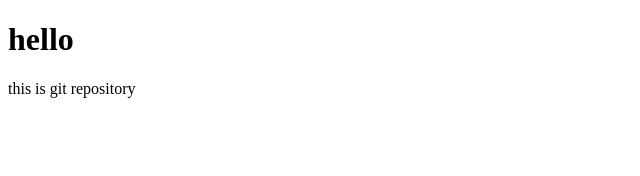
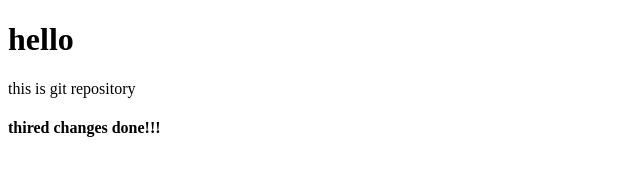
Before and after one commit to Muthurajut/made_withSecond, a plain HTML site: page index.html in a window 1280 px wide. Shown: the whole page, without its empty margins (0-640 px from the left). Drawn offline with Linux system fonts and the light colour scheme.

Commit message:
third done

```diff
--- a/index.html
+++ b/index.html
@@ -8,5 +8,6 @@
 <body>
     <h1>hello</h1>
     <p>this is git repository</p>
+    <h4>thired changes done!!!</h4>
 </body>
 </html>
```
